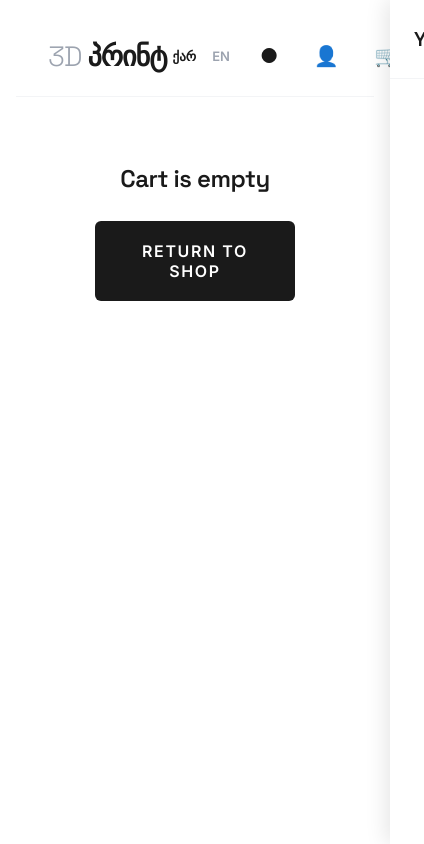
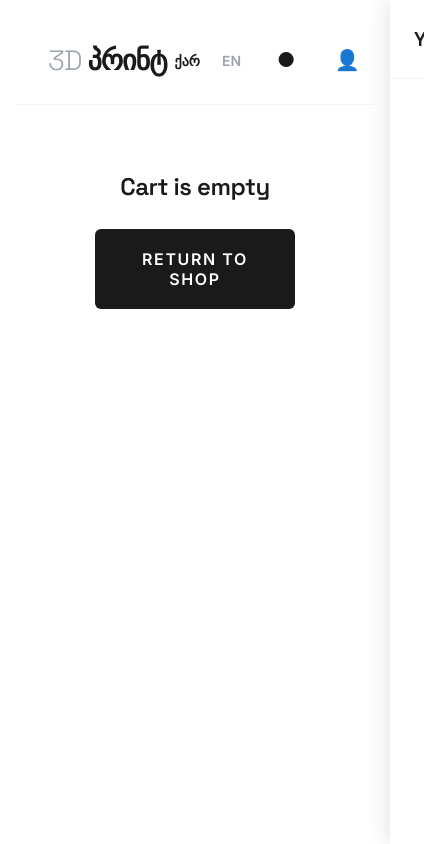
Before and after one commit to Shaktheone/3dprintshop, a Next.js app: page /checkout in a window 390 px wide. Shown: the whole page, 424 px wide, since content can reach past the window. Built offline with nearby package versions, Linux system fonts and the light colour scheme.

Commit message:
Refine mobile layout and improve header spacing for Georgian

```diff
--- a/src/app/checkout/checkout.module.css
+++ b/src/app/checkout/checkout.module.css
@@ -174,7 +174,6 @@
 
     .summarySection {
         position: static;
-        order: -1;
         padding: 1.5rem;
     }
 
--- a/src/app/components/Header.module.css
+++ b/src/app/components/Header.module.css
@@ -201,11 +201,11 @@
     }
 
     .mainHeader {
-        padding: 1rem 0;
+        padding: 1.25rem 0;
     }
 
     .actions {
-        gap: 1.5rem;
+        gap: 1.75rem;
     }
 
     .logoText {
@@ -213,11 +213,11 @@
     }
 
     .languageSwitcher {
-        gap: 4px;
+        gap: 6px;
     }
 
     .langBtn {
-        padding: 6px;
-        font-size: 0.8125rem;
+        padding: 8px;
+        font-size: 0.875rem;
     }
 }
```
